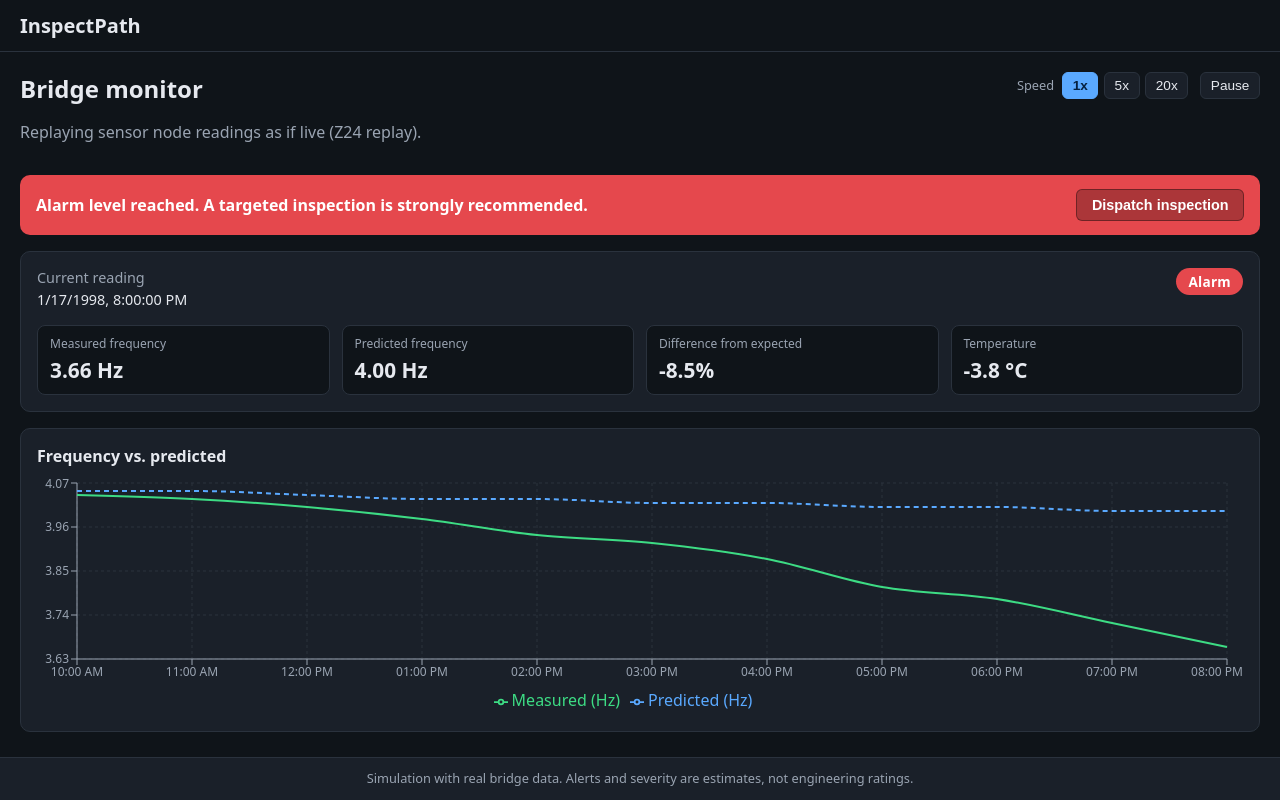
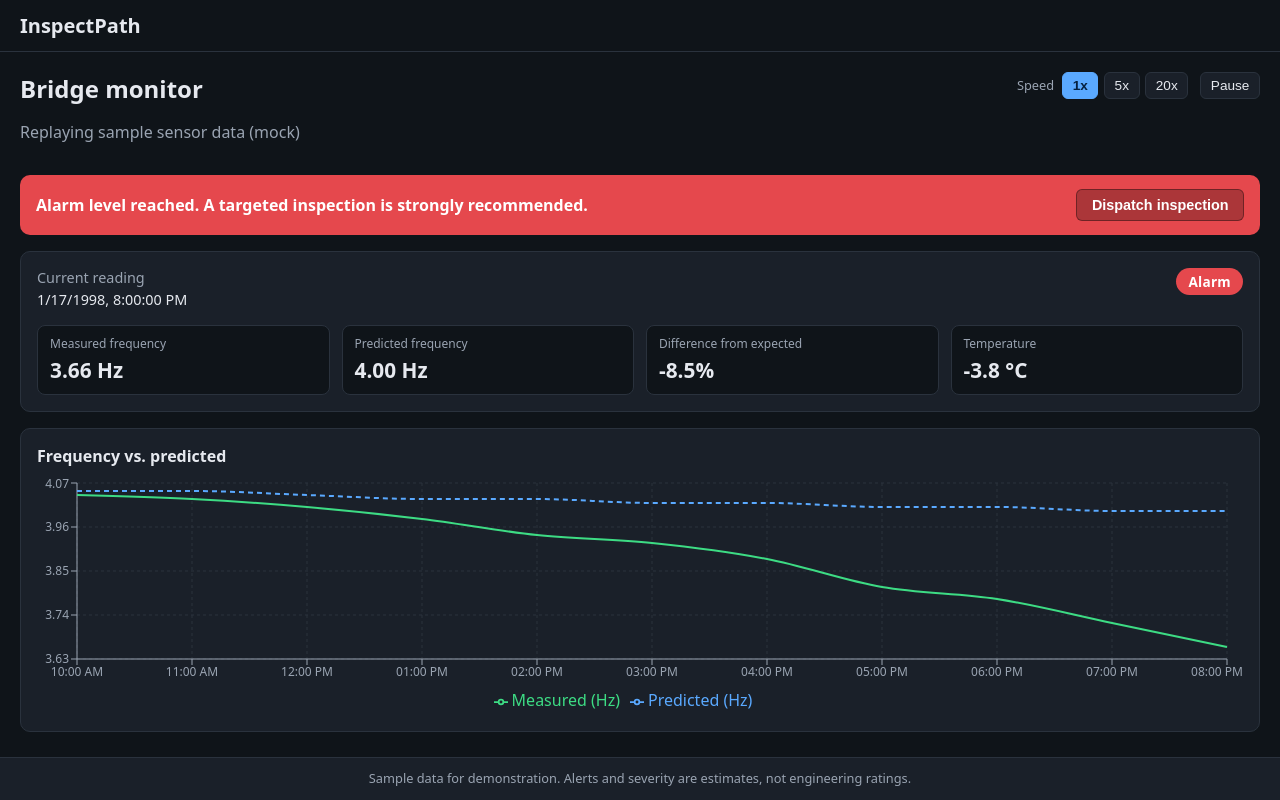
Before and after one commit to Mohammed-Suhail-Shaikh/InspectPath-NewSim, a React (Vite) app in the folder web/: page / in a window 1280 px wide. Built offline with nearby package versions, Linux system fonts and the light colour scheme; no server answers.

Commit message:
Label monitor subtitle and footer as sample data while on mocks

```diff
--- a/web/src/components/Footer.tsx
+++ b/web/src/components/Footer.tsx
@@ -1,10 +1,18 @@
+import { mockSource } from "../data/mockSource";
+
+// Shown when running on real sensor data.
 export const DISCLAIMER =
   "Simulation with real bridge data. Alerts and severity are estimates, not engineering ratings.";
 
+// Shown while the data source is mock/sample data, so we never claim real data.
+export const MOCK_DISCLAIMER =
+  "Sample data for demonstration. Alerts and severity are estimates, not engineering ratings.";
+
 export default function Footer() {
+  const text = mockSource.isMock ? MOCK_DISCLAIMER : DISCLAIMER;
   return (
     <footer className="app-footer" role="contentinfo">
-      <p>{DISCLAIMER}</p>
+      <p>{text}</p>
     </footer>
   );
 }
--- a/web/src/data/mockSource.ts
+++ b/web/src/data/mockSource.ts
@@ -21,6 +21,8 @@ import reportDemo from "../mocks/report_demo.json";
 // Field names match docs/contract.md so the same files would validate
 // against the real producers' output.
 export const mockSource: DataSource = {
+  isMock: true,
+
   async getReplay(dataset: string): Promise<TriggerRecord[]> {
     // Only one dataset shipped for the demo; dataset arg reserved for future sets.
     void dataset;
--- a/web/src/data/source.ts
+++ b/web/src/data/source.ts
@@ -12,6 +12,9 @@ import type {
 // Today only mockSource implements this; a realSource can be added later
 // with no changes to the views.
 export interface DataSource {
+  // True when this source serves mock/sample data rather than real sensor data.
+  // The UI uses this to avoid claiming real data in the monitor subtitle/footer.
+  readonly isMock: boolean;
   getReplay(dataset: string): Promise<TriggerRecord[]>; // [contract §2]
   getStructure(id: string): Promise<Structure>; // [contract §3]
   getPlan(type: PlanType): Promise<Plan>; // [contract §4]
--- a/web/src/features/monitor/MonitorView.tsx
+++ b/web/src/features/monitor/MonitorView.tsx
@@ -4,6 +4,7 @@ import FrequencyChart from "./FrequencyChart";
 import ReplayControls from "./ReplayControls";
 import EscalationBanner from "./EscalationBanner";
 import { useViewState } from "../../app/viewState";
+import { mockSource } from "../../data/mockSource";
 
 export default function MonitorView() {
   const { current, loading, records } = useReplay("z24");
@@ -19,14 +20,17 @@ export default function MonitorView() {
   const index = Math.min(replayCursor, records.length - 1);
   const atEnd = index >= records.length - 1;
 
+  // Until real data replaces the mocks, never claim real data.
+  const subtitle = mockSource.isMock
+    ? "Replaying sample sensor data (mock)"
+    : `Replaying sensor node readings as if live (${current.source}).`;
+
   return (
     <div className="monitor">
       <div className="monitor-head">
         <div>
           <h2 className="view-title">Bridge monitor</h2>
-          <p className="muted">
-            Replaying sensor node readings as if live ({current.source}).
-          </p>
+          <p className="muted">{subtitle}</p>
         </div>
         <ReplayControls atEnd={atEnd} />
       </div>
```
Also changed, not shown: 1 other file (tests, documents, lock files or other folders).
